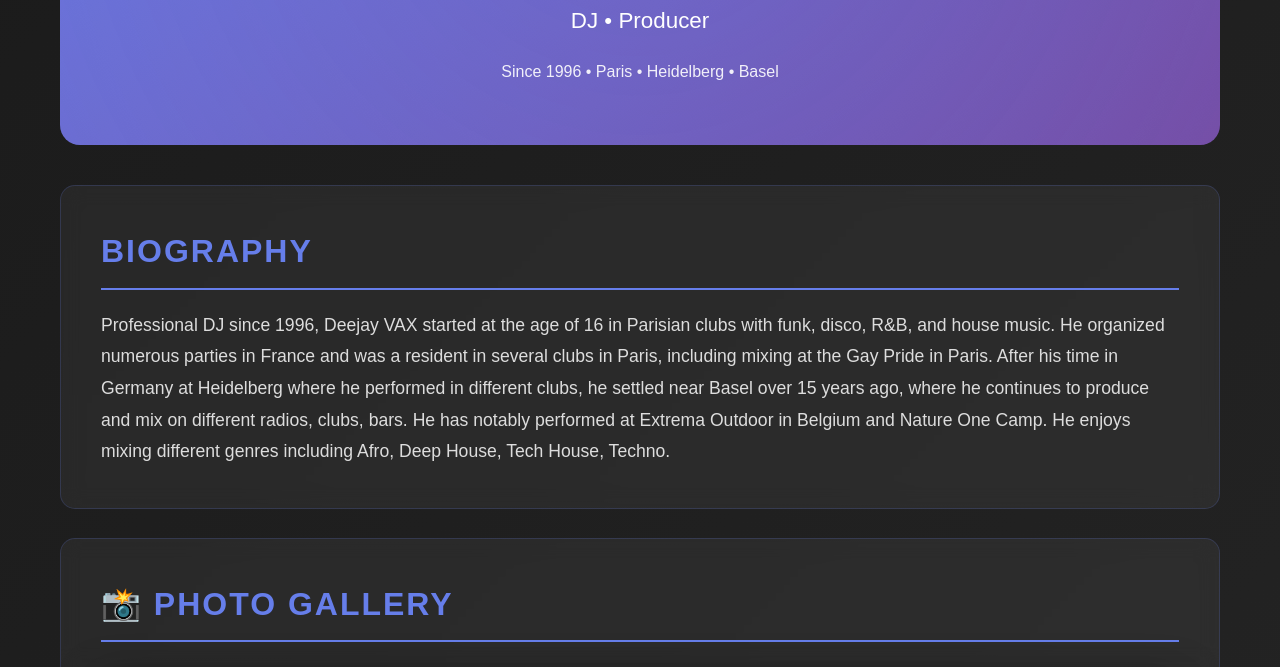
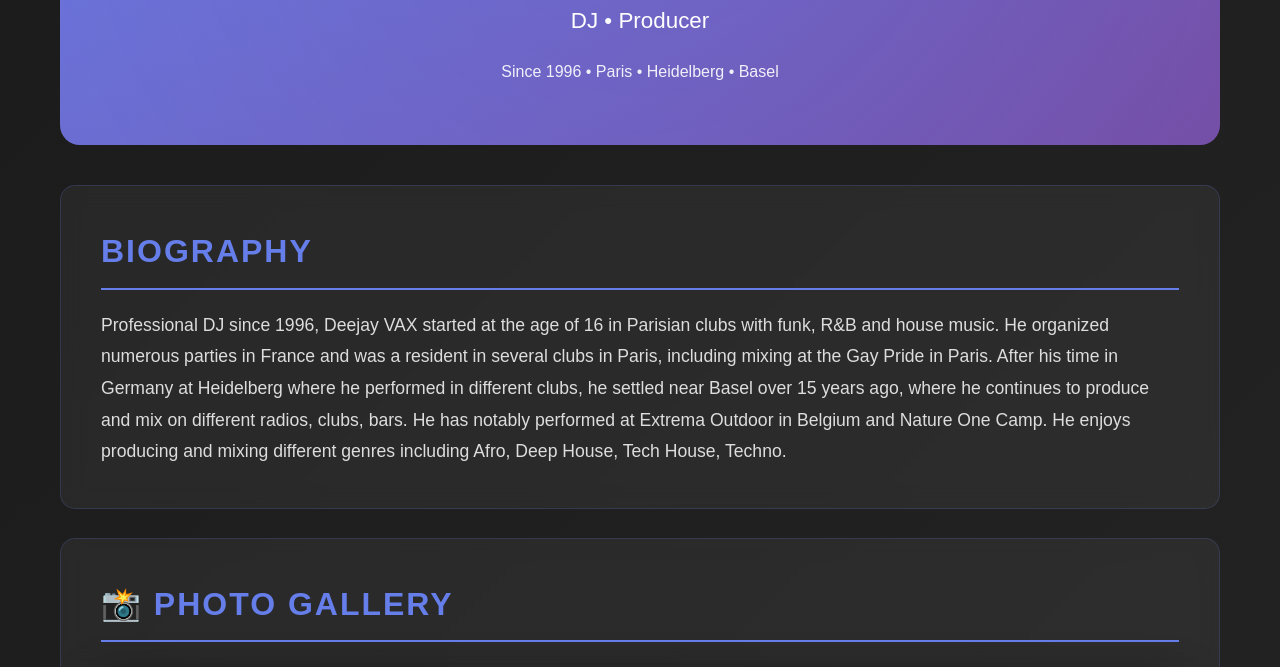
Before and after one commit to deejayvax/deejayvax.github.io, a plain HTML site: page index.html in a window 1280 px wide. Shown: the part 506-1173 px from the top of the page. Drawn offline with Linux system fonts and the light colour scheme.

Commit message:
Update index.html

```diff
--- a/index.html
+++ b/index.html
@@ -465,7 +465,7 @@
         <div class="section">
             <h2>Biography</h2>
             <p class="bio-text">
-                Professional DJ since 1996, Deejay VAX started at the age of 16 in Parisian clubs with funk, disco, R&B, and house music. He organized numerous parties in France and was a resident in several clubs in Paris, including mixing at the Gay Pride in Paris. After his time in Germany at Heidelberg where he performed in different clubs, he settled near Basel over 15 years ago, where he continues to produce and mix on different radios, clubs, bars. He has notably performed at Extrema Outdoor in Belgium and Nature One Camp. He enjoys mixing different genres including Afro, Deep House, Tech House, Techno.
+                Professional DJ since 1996, Deejay VAX started at the age of 16 in Parisian clubs with funk, R&B and house music. He organized numerous parties in France and was a resident in several clubs in Paris, including mixing at the Gay Pride in Paris. After his time in Germany at Heidelberg where he performed in different clubs, he settled near Basel over 15 years ago, where he continues to produce and mix on different radios, clubs, bars. He has notably performed at Extrema Outdoor in Belgium and Nature One Camp. He enjoys producing and mixing different genres including Afro, Deep House, Tech House, Techno.
             </p>
         </div>
   <!-- Photo Gallery / Carrousel -->
```
